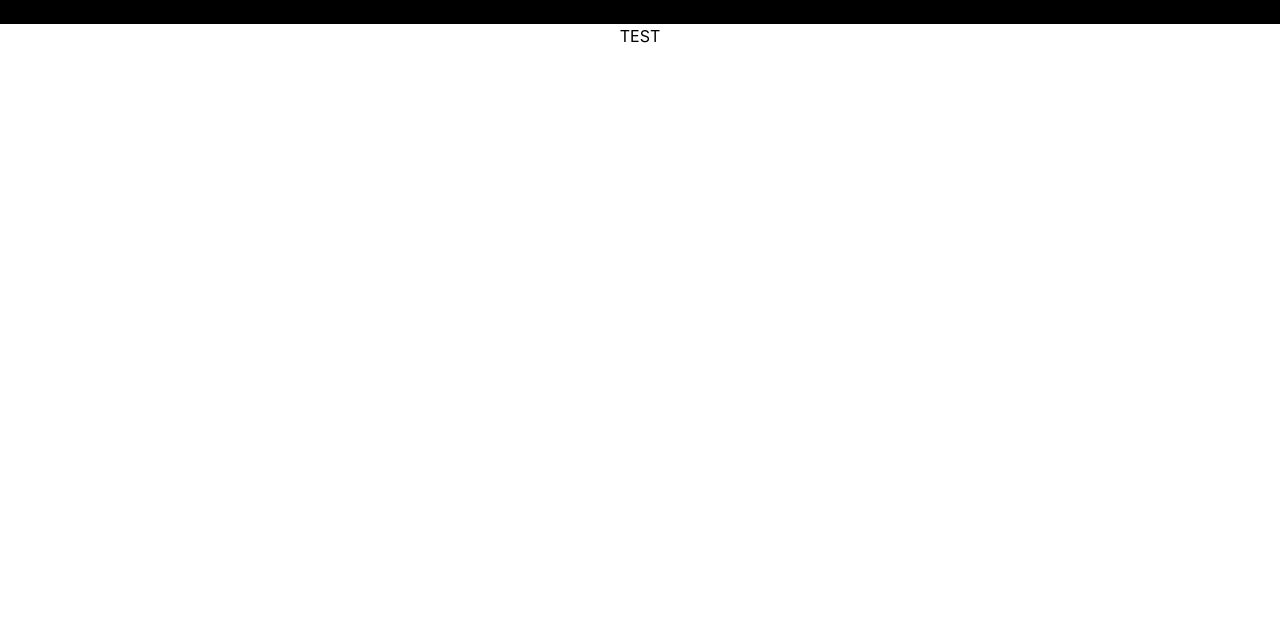
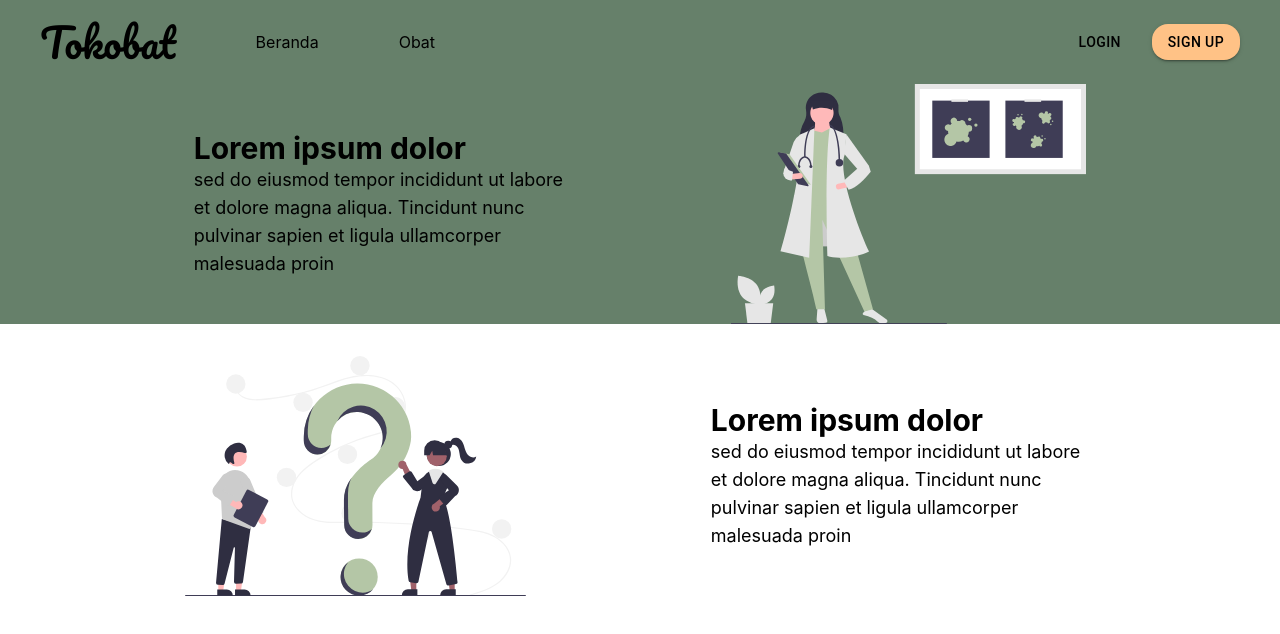
Before and after one commit to dino9611/3-pharmacy-fe, a React (Create React App) app: page / in a window 1280 px wide. Shown: the top 634 px of the page. Built offline with nearby package versions, Linux system fonts and the light colour scheme.

Commit message:
PJT-8 LandingPage

```diff
--- a/public/index.html
+++ b/public/index.html
@@ -9,6 +9,9 @@
       name="description"
       content="Web site created using create-react-app"
     />
+    <link rel="preconnect" href="https://fonts.googleapis.com">
+    <link rel="preconnect" href="https://fonts.gstatic.com" crossorigin>
+    <link href="https://fonts.googleapis.com/css2?family=Pacifico&display=swap" rel="stylesheet">
     <link rel="apple-touch-icon" href="%PUBLIC_URL%/logo192.png" />
     <!--
       manifest.json provides metadata used when your web app is installed on a
--- a/src/App.js
+++ b/src/App.js
@@ -1,26 +1,19 @@
-import logo from './logo.svg';
+import React, {useState} from 'react';
 import './App.css';
 import "tailwindcss/tailwind.css"
 
+import { Routes, Route, Navigate } from 'react-router-dom'
+import LandingPage from './pages/LandingPage';
+
 function App() {
+
+
+
   return (
-    <div className="App">
-      {/* <header className="App-header">
-        <img src={logo} className="App-logo" alt="logo" />
-        <p className="bg-white">
-          Edit <code>src/App.js</code> and save to reload.
-        </p>
-        <a
-          className="App-link bg-white"
-          href="https://reactjs.org"
-          target="_blank"
-          rel="noopener noreferrer"
-        >
-          Learn React
-        </a>
-      </header> */}
-      <h1 className="bg-black">TEST</h1>
-      <h1>TEST</h1>
+    <div >
+      <Routes>
+        <Route path={'/'} element={<LandingPage />} />
+      </Routes>
     </div>
   );
 }
--- /dev/null
+++ b/src/components/Register.jsx
@@ -0,0 +1,48 @@
+import React from 'react';
+import Box from '@mui/material/Box';
+import Typography from '@mui/material/Typography';
+import Modal from '@mui/material/Modal';
+
+
+const style = {
+    position: 'absolute',
+    top: '50%',
+    left: '50%',
+    transform: 'translate(-50%, -50%)',
+    width: 400,
+    bgcolor: 'background.paper',
+    border: '2px solid #000',
+    boxShadow: 24,
+    p: 4,
+};
+const Register = ({open, handleClose}) => {
+
+    //! ini dibawah taro dihalaman lain.
+    // const [open, setOpen] = useState(false)
+    // const handleOpen = () => setOpen(true);
+    // const handleClose = () => setOpen(false);
+    // <Button onClick={handleOpen}>Open modal</Button>
+    // <Register open={open} handleClose={handleClose}/>
+
+    return (
+        <div>
+            <Modal
+                open={open}
+                onClose={handleClose}
+                aria-labelledby="modal-modal-title"
+                aria-describedby="modal-modal-description"
+            >
+                <Box sx={style}>
+                <Typography id="modal-modal-title" variant="h6" component="h2">
+                    Text in a modal
+                </Typography>
+                <Typography id="modal-modal-description" sx={{ mt: 2 }}>
+                    Duis mollis, est non commodo luctus, nisi erat porttitor ligula.
+                </Typography>
+                </Box>
+            </Modal>
+        </div>
+    )
+}
+
+export default Register
--- a/src/index.css
+++ b/src/index.css
@@ -15,3 +15,7 @@ code {
   font-family: source-code-pro, Menlo, Monaco, Consolas, 'Courier New',
     monospace;
 }
+
+.logo-uniqfont {
+  font-family: 'Pacifico', cursive;
+}
--- a/src/index.js
+++ b/src/index.js
@@ -6,12 +6,15 @@ import reportWebVitals from './reportWebVitals';
 
 import { Provider } from 'react-redux';
 import store from './redux/store';
+import { BrowserRouter } from 'react-router-dom';
 
 ReactDOM.render(
   <Provider store= {store}>
-    <React.StrictMode>
-      <App />
-    </React.StrictMode>
+    <BrowserRouter>
+      <React.StrictMode>
+        <App />
+      </React.StrictMode>
+    </BrowserRouter>
   </Provider>,
   document.getElementById('root')
 );
--- /dev/null
+++ b/src/pages/LandingPage.jsx
@@ -0,0 +1,82 @@
+import React, { useEffect, useState } from "react";
+import "./styles/landingPage.css"
+import { styled } from '@mui/material/styles';
+import Logo1 from "./Asset/Landingpage1.svg"
+import Logo2 from "./Asset/Landingpage2.svg"
+import Button from '@mui/material/Button';
+import Register from "../components/Register";
+
+const LandingPage = () => {
+
+
+
+    const [open, setOpen] = useState(false)
+    const handleOpen = () => setOpen(true);
+    const handleClose = () => setOpen(false)
+
+
+    const ColorButton = styled(Button)(({ theme }) => ({
+        borderRadius: 16,
+        color: 'black',
+        backgroundColor: '#FFC286',
+        '&:hover': {
+          backgroundColor: '#66806A',
+          color: 'white'
+        },
+    }));
+    const ColorButton2 = styled(Button)(({ theme }) => ({
+        borderRadius: 16,
+        color: 'black',
+        // backgroundColor: '#B4C6A6',
+        '&:hover': {
+          backgroundColor: '#FFC286',
+          color: 'black'
+        },
+    }));
+
+    return (
+        <div>
+            <Register open={open} handleClose={handleClose}/>
+            <div className="top-cont container px-10 ">
+                <div className="flex justify-between items-center pt-3 pb-3 ">
+                    <div className="flex gap-20 items-center">
+                        <div className="logo-uniqfont logo-set">Tokobat</div>
+                        <div>Beranda</div>
+                        <div>Obat</div>
+                    </div>
+                    <div className="flex gap-5">
+                        <ColorButton2 variant="text" sx={{
+
+                        }} >
+                            Login
+                        </ColorButton2>
+                        <ColorButton variant="contained" onClick={handleOpen} >
+                            Sign Up
+                        </ColorButton>
+                    </div>
+                </div>
+                <div className=" flex justify-evenly items-center">
+                    <div >
+                        <div className="max-w-md text-3xl font-bold">Lorem ipsum dolor </div>
+                        <div className="max-w-sm text-lg">sed do eiusmod tempor incididunt ut labore et dolore magna aliqua. Tincidunt nunc pulvinar sapien et ligula ullamcorper malesuada proin</div>
+                    </div>
+                    <div className=" img-cont">
+                        <img src={Logo1} alt="Default"className="image-1" />
+                    </div>
+                </div>
+
+            </div>
+            <div className=" flex justify-evenly items-center pt-8 container">
+                    <div className="img-cont">
+                        <img src={Logo2} alt="Default"className="image-2" />
+                    </div>
+                    <div>
+                        <div className="max-w-md text-3xl font-bold">Lorem ipsum dolor </div>
+                        <div className="max-w-sm text-lg">sed do eiusmod tempor incididunt ut labore et dolore magna aliqua. Tincidunt nunc pulvinar sapien et ligula ullamcorper malesuada proin</div>
+                    </div>
+            </div>
+        </div>
+    )
+}
+
+export default LandingPage
--- /dev/null
+++ b/src/pages/styles/landingPage.css
@@ -0,0 +1,27 @@
+.top-cont {
+    background-color: #66806A;
+    max-width: 100%;
+    max-height: 60vh;
+}
+
+.header-cont {
+    background-color: bisque;
+}
+
+.logo-set {
+    font-size: 2.5rem;
+}
+
+.img-cont {
+    height: 15rem;
+}
+.image-1 {
+    width: 100%;
+    max-height: 15rem;
+}
+
+
+.image-2 {
+    width: 100%;
+    max-height: 15rem;
+}
```
Also changed, not shown: src/pages/Asset/Landingpage1.svg (added), src/pages/Asset/Landingpage2.svg (added).
